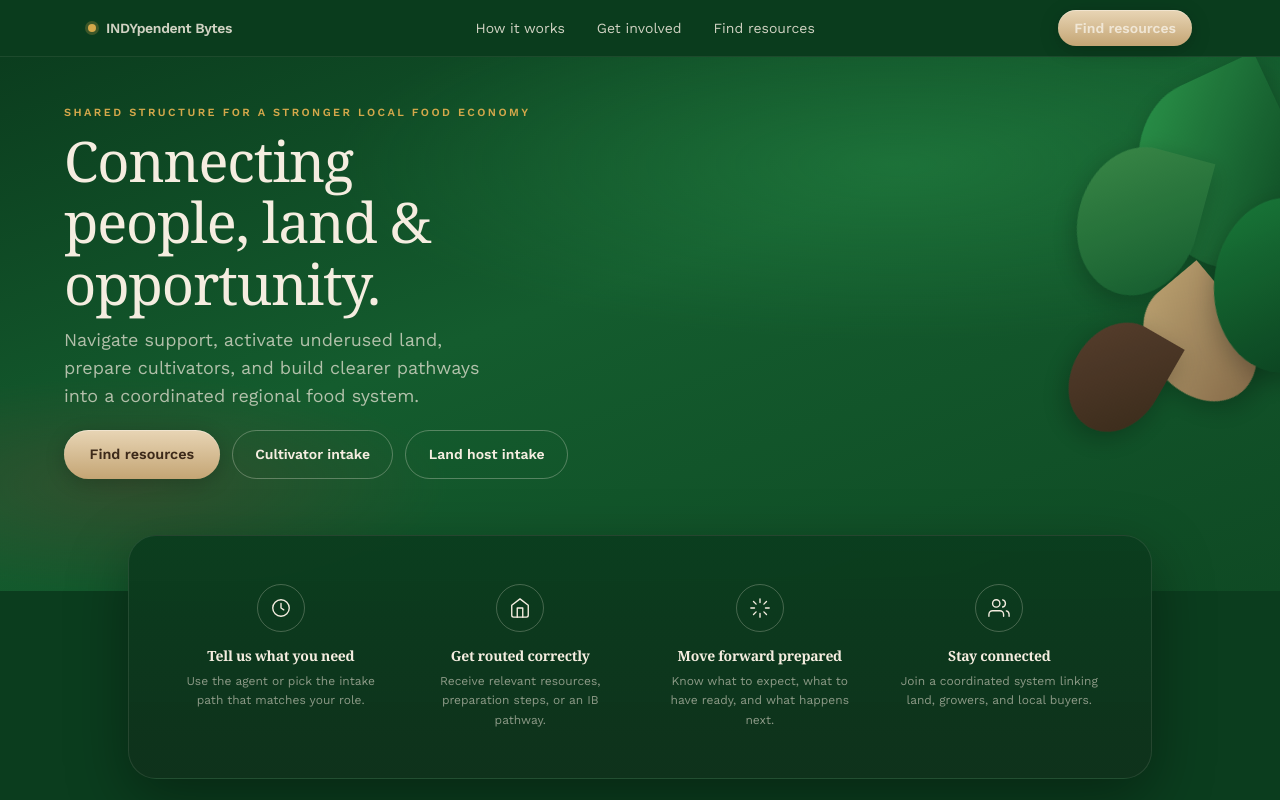
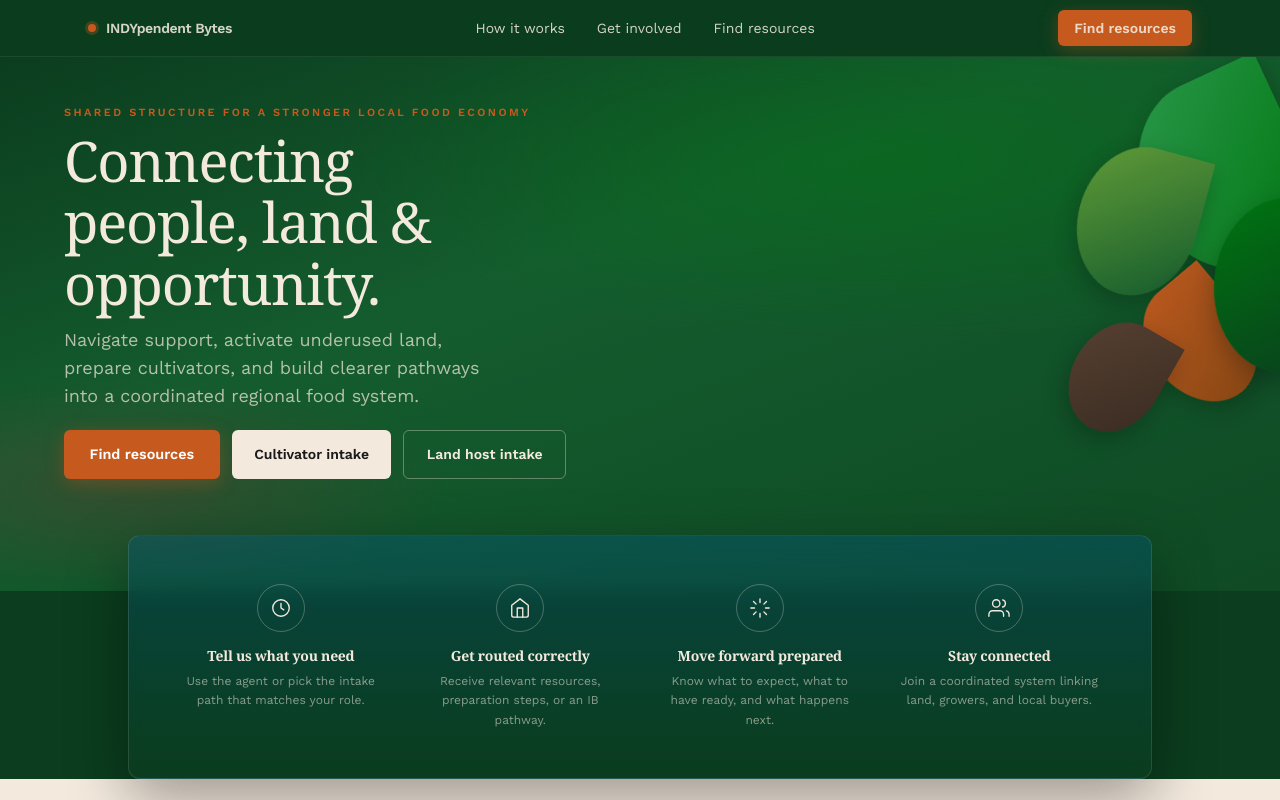
Before and after one commit to indypendentbytes-hub/resource_discovery_agent, a React (Vite) app: page / in a window 1280 px wide. Shown: the top 800 px of the page. Built offline with nearby package versions, Linux system fonts and the light colour scheme; a web font is replaced by a local one.

Commit message:
Weave brand palette: linen, pumpkin orange, denim, soil brown — keep deep green hero

```diff
--- a/src/App.jsx
+++ b/src/App.jsx
@@ -160,7 +160,7 @@ export default function App() {
       {/* Header */}
       <header className="site-header sticky top-0 z-50">
         <div className="mx-auto flex h-14 max-w-6xl items-center justify-between px-6">
-          <a href="#top" className="flex items-center gap-2.5 text-sm font-semibold tracking-tight text-[#F5EDE0]">
+          <a href="#top" className="flex items-center gap-2.5 text-sm font-semibold tracking-tight text-[#F3E9DD]">
             <span className="brand-dot" aria-hidden="true" />
             INDYpendent Bytes
           </a>
@@ -169,13 +169,13 @@ export default function App() {
             <a href="#pathways">Get involved</a>
             <a href="#resource-agent">Find resources</a>
           </nav>
-          <a href="#resource-agent" className="cta-sand !py-2 !px-4 text-xs md:text-sm">
+          <a href="#resource-agent" className="cta-pumpkin !py-2 !px-4 text-xs md:text-sm">
             Find resources
           </a>
         </div>
       </header>
 
-      {/* Hero — compact so CTAs clear the fold */}
+      {/* Hero — deep green kept */}
       <section id="top" className="hero relative px-6 pt-8 pb-24 md:pt-12 md:pb-28">
         <div className="leaf-cluster" aria-hidden="true">
           <div className="leaf leaf-1" />
@@ -187,8 +187,8 @@ export default function App() {
 
         <div className="relative z-10 mx-auto max-w-6xl">
           <div className="max-w-xl">
-            <p className="text-[11px] font-semibold uppercase tracking-[0.22em] text-[#D4A84B]">
-              Shared structure for a stronger local food economy
+            <p className="text-[11px] font-semibold uppercase tracking-[0.22em] text-[#C65A1E]">
+              Shared Structure for a Stronger Local Food Economy
             </p>
             <h1 className="hero-title mt-2 font-display">
               Connecting people, land &amp; opportunity.
@@ -198,14 +198,14 @@ export default function App() {
               and build clearer pathways into a coordinated regional food system.
             </p>
             <div className="mt-5 flex flex-wrap gap-3">
-              <a href="#resource-agent" className="cta-sand">
+              <a href="#resource-agent" className="cta-pumpkin">
                 Find resources
               </a>
               <a
                 href={CULTIVATOR_INTAKE_URL}
                 target="_blank"
                 rel="noopener noreferrer"
-                className="cta-ghost-light"
+                className="cta-linen"
               >
                 Cultivator intake
               </a>
@@ -222,7 +222,7 @@ export default function App() {
         </div>
       </section>
 
-      {/* Feature strip — overlaps hero like the reference */}
+      {/* Feature strip */}
       <section id="how-it-works" className="relative z-20 -mt-14 px-6">
         <div className="feature-strip mx-auto max-w-5xl px-6 py-10 md:px-12 md:py-12">
           <div className="grid gap-8 sm:grid-cols-2 lg:grid-cols-4">
@@ -270,21 +270,21 @@ export default function App() {
             ].map((f) => (
               <div key={f.title} className="text-center">
                 <div className="feature-icon">{f.icon}</div>
-                <h3 className="text-sm font-semibold text-[#F5EDE0]">{f.title}</h3>
-                <p className="mt-1.5 text-xs leading-relaxed text-[#F5EDE0]/55">{f.body}</p>
+                <h3 className="text-sm font-semibold text-[#F3E9DD]">{f.title}</h3>
+                <p className="mt-1.5 text-xs leading-relaxed text-[#F3E9DD]/55">{f.body}</p>
               </div>
             ))}
           </div>
         </div>
       </section>
 
-      {/* Pathways — nature cards */}
-      <section id="pathways" className="px-6 py-20 md:py-28">
+      {/* Pathways on linen ground */}
+      <section id="pathways" className="section-linen px-6 py-20 md:py-28">
         <div className="mx-auto max-w-6xl">
-          <p className="text-center text-[11px] font-semibold uppercase tracking-[0.22em] text-[#D4A84B]">
+          <p className="text-center text-[11px] font-semibold uppercase tracking-[0.22em] text-[#C65A1E]">
             Get involved
           </p>
-          <h2 className="mt-3 text-center text-3xl font-semibold tracking-tight text-[#F5EDE0] md:text-4xl font-display">
+          <h2 className="mt-3 text-center text-3xl font-semibold tracking-tight text-[#1A1A1A] md:text-4xl font-display">
             Three ways to begin.
           </h2>
 
@@ -292,10 +292,10 @@ export default function App() {
             <a href="#resource-agent" className="nature-card card-green">
               <div className="card-icon">🌿</div>
               <h3 className="text-lg font-semibold">Resource Agent</h3>
-              <p className="mt-2 flex-1 text-sm leading-relaxed opacity-80">
+              <p className="mt-2 flex-1 text-sm leading-relaxed opacity-85">
                 Guided pathways to programs, training, funding, land, and business resources.
               </p>
-              <span className="mt-4 text-sm font-semibold opacity-90">Find resources →</span>
+              <span className="mt-4 text-sm font-semibold">Find resources →</span>
             </a>
 
             <a
@@ -306,24 +306,24 @@ export default function App() {
             >
               <div className="card-icon">🌱</div>
               <h3 className="text-lg font-semibold">Become a Cultivator</h3>
-              <p className="mt-2 flex-1 text-sm leading-relaxed opacity-80">
+              <p className="mt-2 flex-1 text-sm leading-relaxed opacity-85">
                 Share experience, goals, land access, and training needs.
               </p>
-              <span className="mt-4 text-sm font-semibold opacity-90">Start intake →</span>
+              <span className="mt-4 text-sm font-semibold">Start intake →</span>
             </a>
 
             <a
               href={LAND_HOST_INTAKE_URL}
               target="_blank"
               rel="noopener noreferrer"
-              className="nature-card card-sand sm:col-span-2 lg:col-span-1"
+              className="nature-card card-pumpkin sm:col-span-2 lg:col-span-1"
             >
               <div className="card-icon">🌾</div>
               <h3 className="text-lg font-semibold">Become a Land Host</h3>
-              <p className="mt-2 flex-1 text-sm leading-relaxed opacity-75">
+              <p className="mt-2 flex-1 text-sm leading-relaxed opacity-90">
                 Share available land, water, access, and interest in supporting production.
               </p>
-              <span className="mt-4 text-sm font-semibold opacity-90">Start intake →</span>
+              <span className="mt-4 text-sm font-semibold">Start intake →</span>
             </a>
           </div>
 
@@ -345,15 +345,15 @@ export default function App() {
               </div>
             </div>
 
-            <div className="nature-card card-soil !min-h-[180px]">
+            <div className="nature-card card-denim !min-h-[180px]">
               <div className="card-icon">🍃</div>
               <h3 className="text-base font-semibold">Community first</h3>
-              <p className="mt-2 text-xs leading-relaxed opacity-75">
+              <p className="mt-2 text-xs leading-relaxed opacity-85">
                 Built for cultivators, hosts, and neighbors — not a marketplace.
               </p>
             </div>
 
-            <div className="nature-card card-cream !min-h-[180px]">
+            <div className="nature-card card-linen !min-h-[180px]">
               <div className="card-icon">⬡</div>
               <h3 className="text-base font-semibold">Clear next steps</h3>
               <p className="mt-2 text-xs leading-relaxed opacity-70">
@@ -367,15 +367,15 @@ export default function App() {
       <RecognitionCard />
 
       {/* Agent */}
-      <section id="resource-agent" className="px-6 py-20 md:py-28">
+      <section id="resource-agent" className="px-6 py-20 md:py-28" style={{ background: "#0B3D1E" }}>
         <div className="mx-auto max-w-6xl">
-          <p className="text-[11px] font-semibold uppercase tracking-[0.22em] text-[#D4A84B]">
+          <p className="text-[11px] font-semibold uppercase tracking-[0.22em] text-[#C65A1E]">
             Find the right next step
           </p>
-          <h2 className="mt-3 max-w-lg text-3xl font-semibold tracking-tight text-[#F5EDE0] md:text-4xl font-display">
+          <h2 className="mt-3 max-w-lg text-3xl font-semibold tracking-tight text-[#F3E9DD] md:text-4xl font-display">
             Resource Discovery Agent
           </h2>
-          <p className="mt-4 max-w-lg text-base leading-relaxed text-[#F5EDE0]/60">
+          <p className="mt-4 max-w-lg text-base leading-relaxed text-[#F3E9DD]/60">
             Share a goal, location, and constraints. The agent organizes relevant
             options and next steps — not a dump of links.
           </p>
@@ -393,12 +393,12 @@ export default function App() {
         </div>
       </section>
 
-      {/* Footer */}
+      {/* Footer — denim */}
       <footer className="site-footer px-6 py-14">
         <div className="mx-auto flex max-w-6xl flex-col gap-10 md:flex-row md:items-start md:justify-between">
           <div>
-            <p className="text-lg font-semibold tracking-tight text-[#F5EDE0]">INDYpendent Bytes</p>
-            <p className="mt-1 text-sm text-[#F5EDE0]/45">
+            <p className="text-lg font-semibold tracking-tight text-[#F3E9DD]">INDYpendent Bytes</p>
+            <p className="mt-1 text-sm text-[#F3E9DD]/45">
               Regional Food Systems Coordination Infrastructure
             </p>
           </div>
@@ -411,7 +411,7 @@ export default function App() {
             <a href={INSTAGRAM_URL} target="_blank" rel="noopener noreferrer">Instagram</a>
           </div>
         </div>
-        <div className="mx-auto mt-12 max-w-6xl border-t border-white/5 pt-6 text-xs text-[#F5EDE0]/30 flex flex-col gap-1 sm:flex-row sm:justify-between">
+        <div className="mx-auto mt-12 max-w-6xl border-t border-white/10 pt-6 text-xs text-[#F3E9DD]/30 flex flex-col gap-1 sm:flex-row sm:justify-between">
           <span>© {new Date().getFullYear()} INDYpendent Bytes</span>
           <span>Built for regional food system coordination</span>
         </div>
--- a/src/components/chat/ChatPanel.jsx
+++ b/src/components/chat/ChatPanel.jsx
@@ -15,16 +15,16 @@ export default function ChatPanel({ messages, onSend, isSearching }) {
   return (
     <section className="agent-chat flex min-w-0 flex-col p-5 md:p-7 lg:p-8">
       <div className="mb-5">
-        <p className="text-[11px] font-semibold uppercase tracking-[0.18em] text-[#D4A84B]">
+        <p className="text-[11px] font-semibold uppercase tracking-[0.18em] text-[#C65A1E]">
           Guided navigation
         </p>
-        <h3 className="mt-1.5 text-xl font-semibold tracking-tight text-[#F5EDE0] md:text-2xl font-display">
+        <h3 className="mt-1.5 text-xl font-semibold tracking-tight text-[#F3E9DD] md:text-2xl font-display">
           What are you trying to accomplish?
         </h3>
       </div>
 
       <div
-        className="flex min-h-[240px] flex-1 flex-col gap-3 overflow-y-auto rounded-2xl bg-black/15 p-4"
+        className="flex min-h-[240px] flex-1 flex-col gap-3 overflow-y-auto rounded-lg bg-black/15 p-4"
         aria-live="polite"
       >
         {messages.map((message, index) => (
--- a/src/components/resource/ResourceCard.jsx
+++ b/src/components/resource/ResourceCard.jsx
@@ -1,11 +1,11 @@
 export default function ResourceCard({ title, details }) {
   return (
     <div className="p-4">
-      <h3 className="text-sm font-semibold text-[#F5EDE0] leading-snug">{title}</h3>
+      <h3 className="text-sm font-semibold text-[#F3E9DD] leading-snug">{title}</h3>
       {details && (
-        <p className="mt-1.5 text-xs leading-relaxed text-[#F5EDE0]/55">{details}</p>
+        <p className="mt-1.5 text-xs leading-relaxed text-[#F3E9DD]/55">{details}</p>
       )}
-      <span className="mt-3 inline-flex items-center gap-1 text-xs font-semibold text-[#D4A84B]">
+      <span className="mt-3 inline-flex items-center gap-1 text-xs font-semibold text-[#C65A1E]">
         Continue <span aria-hidden="true">→</span>
       </span>
     </div>
--- a/src/index.css
+++ b/src/index.css
@@ -14,18 +14,29 @@
   size-adjust: 108%;
 }
 
+/*
+  Brand palette (v3) + soil brown
+  Green #00780F · Denim #005588 · Linen #F3E9DD · Pumpkin #C65A1E
+  Cream #F9F4CB · Border #D4CFC6 · Soil #5C4033 · Forest deep for hero
+*/
 :root {
+  --brand-green: #00780F;
+  --brand-green-dark: #00660D;
+  --brand-green-bright: #2D9B4E;
+  --denim: #005588;
+  --denim-dark: #003D66;
+  --linen: #F3E9DD;
+  --cream: #F9F4CB;
+  --pumpkin: #C65A1E;
+  --pumpkin-light: #E07A3A;
+  --soil: #5C4033;
+  --soil-dark: #3D2A22;
+  --soil-light: #8B6B4A;
+  --border: #D4CFC6;
+  --muted: #E6E1D8;
+  --near-black: #1A1A1A;
   --forest: #0B3D1E;
   --forest-mid: #145C2E;
-  --leaf: #1A7A3A;
-  --leaf-bright: #2D9B4E;
-  --moss: #3D6B4F;
-  --soil: #5C3D2E;
-  --soil-light: #8B6B4A;
-  --sand: #C4A574;
-  --cream: #F5EDE0;
-  --cream-soft: #FAF6F0;
-  --gold: #D4A84B;
 
   --font-sans: "Work Sans", "Work Sans Fallback", system-ui, sans-serif;
   --font-display: "BioRhyme", "BioRhyme Fallback", Georgia, serif;
@@ -43,7 +54,7 @@ body {
   min-height: 100vh;
   font-family: var(--font-sans);
   background: var(--forest);
-  color: var(--cream);
+  color: var(--linen);
   -webkit-font-smoothing: antialiased;
 }
 
@@ -55,14 +66,14 @@ h1, h2, h3,
 
 /* ---- Header ---- */
 .site-header {
-  background: rgba(11, 61, 30, 0.75);
+  background: rgba(11, 61, 30, 0.82);
   backdrop-filter: blur(16px);
   -webkit-backdrop-filter: blur(16px);
-  border-bottom: 1px solid rgba(245, 237, 224, 0.08);
+  border-bottom: 1px solid rgba(243, 233, 221, 0.08);
 }
 
 .site-header a {
-  color: rgba(245, 237, 224, 0.85);
+  color: rgba(243, 233, 221, 0.88);
   transition: color 150ms ease;
 }
 
@@ -74,60 +85,83 @@ h1, h2, h3,
   width: 8px;
   height: 8px;
   border-radius: 50%;
-  background: var(--gold);
-  box-shadow: 0 0 0 3px rgba(212, 168, 75, 0.25);
+  background: var(--pumpkin);
+  box-shadow: 0 0 0 3px rgba(198, 90, 30, 0.28);
 }
 
-/* ---- Hero ---- */
+/* ---- Hero (deep green kept) ---- */
 .hero {
   position: relative;
   overflow: hidden;
   background:
-    radial-gradient(ellipse 80% 60% at 70% 20%, rgba(45, 155, 78, 0.35) 0%, transparent 55%),
-    radial-gradient(ellipse 50% 40% at 10% 80%, rgba(92, 61, 46, 0.4) 0%, transparent 50%),
-    linear-gradient(160deg, #0B3D1E 0%, #145C2E 45%, #0F4A24 100%);
+    radial-gradient(ellipse 80% 60% at 70% 20%, rgba(0, 120, 15, 0.4) 0%, transparent 55%),
+    radial-gradient(ellipse 50% 40% at 10% 80%, rgba(92, 64, 51, 0.45) 0%, transparent 50%),
+    linear-gradient(160deg, #0B3D1E 0%, #145C2E 40%, #0F4A24 100%);
 }
 
 .hero-title {
   font-size: clamp(2.15rem, 5vw, 3.5rem);
   line-height: 1.1;
-  color: var(--cream);
+  color: var(--linen);
   max-width: 13ch;
 }
 
 .hero-sub {
-  color: rgba(245, 237, 224, 0.7);
+  color: rgba(243, 233, 221, 0.72);
   max-width: 38ch;
 }
 
-.cta-sand {
+/* Pumpkin primary CTA */
+.cta-pumpkin {
   display: inline-flex;
   align-items: center;
   gap: 0.5rem;
   padding: 0.85rem 1.6rem;
-  border-radius: 999px;
-  background: linear-gradient(180deg, #E8D5B5 0%, #C4A574 100%);
-  color: #3D2A1A;
+  border-radius: 6px;
+  background: var(--pumpkin);
+  color: #fff;
   font-weight: 600;
   font-size: 0.9rem;
   text-decoration: none;
-  box-shadow: 0 4px 20px rgba(0, 0, 0, 0.2), inset 0 1px 0 rgba(255, 255, 255, 0.35);
-  transition: transform 160ms ease, box-shadow 160ms ease;
+  box-shadow: 0 4px 18px rgba(198, 90, 30, 0.35);
+  transition: transform 160ms ease, background 160ms ease, box-shadow 160ms ease;
 }
 
-.cta-sand:hover {
+.cta-pumpkin:hover {
+  background: var(--pumpkin-light);
   transform: translateY(-2px);
-  box-shadow: 0 8px 28px rgba(0, 0, 0, 0.28), inset 0 1px 0 rgba(255, 255, 255, 0.35);
+  box-shadow: 0 8px 24px rgba(198, 90, 30, 0.4);
 }
 
+/* Linen secondary CTA */
+.cta-linen {
+  display: inline-flex;
+  align-items: center;
+  gap: 0.4rem;
+  padding: 0.8rem 1.4rem;
+  border-radius: 6px;
+  background: var(--linen);
+  color: var(--near-black);
+  font-weight: 600;
+  font-size: 0.875rem;
+  text-decoration: none;
+  transition: background 150ms ease, transform 150ms ease;
+}
+
+.cta-linen:hover {
+  background: var(--cream);
+  transform: translateY(-1px);
+}
+
+/* Ghost on dark */
 .cta-ghost-light {
   display: inline-flex;
   align-items: center;
   gap: 0.4rem;
   padding: 0.8rem 1.4rem;
-  border-radius: 999px;
-  border: 1.5px solid rgba(245, 237, 224, 0.3);
-  color: var(--cream);
+  border-radius: 6px;
+  border: 1.5px solid rgba(243, 233, 221, 0.35);
+  color: var(--linen);
   font-weight: 600;
   font-size: 0.875rem;
   text-decoration: none;
@@ -135,11 +169,11 @@ h1, h2, h3,
 }
 
 .cta-ghost-light:hover {
-  border-color: rgba(245, 237, 224, 0.6);
-  background: rgba(245, 237, 224, 0.08);
+  border-color: rgba(243, 233, 221, 0.65);
+  background: rgba(243, 233, 221, 0.08);
 }
 
-/* Leaf decorations */
+/* Leaves */
 .leaf-cluster {
   position: absolute;
   right: -5%;
@@ -159,37 +193,32 @@ h1, h2, h3,
 
 .leaf-1 {
   width: 160px; height: 195px;
-  background: linear-gradient(135deg, #2D9B4E, #0B3D1E);
+  background: linear-gradient(135deg, #2D9B4E, #00780F);
   right: 8%; top: 4%;
-  transform: rotate(-25deg);
   animation: leafFloat 7s ease-in-out infinite;
 }
 .leaf-2 {
   width: 120px; height: 150px;
-  background: linear-gradient(145deg, #3D8B4A, #145C2E);
+  background: linear-gradient(145deg, #689F38, #145C2E);
   right: 28%; top: 18%;
-  transform: rotate(15deg);
   animation: leafFloat 8s ease-in-out 0.5s infinite reverse;
 }
 .leaf-3 {
   width: 100px; height: 130px;
-  background: linear-gradient(160deg, #C4A574, #8B6B4A);
+  background: linear-gradient(160deg, #C65A1E, #8B4513);
   right: 18%; top: 42%;
-  transform: rotate(-40deg);
   animation: leafFloat 6.5s ease-in-out 1s infinite;
 }
 .leaf-4 {
   width: 90px; height: 115px;
-  background: linear-gradient(130deg, #5C3D2E, #3D2A1A);
+  background: linear-gradient(130deg, #5C4033, #3D2A22);
   right: 35%; top: 50%;
-  transform: rotate(30deg);
   animation: leafFloat 7.5s ease-in-out 0.3s infinite reverse;
 }
 .leaf-5 {
   width: 140px; height: 175px;
-  background: linear-gradient(150deg, #1A7A3A, #0B3D1E);
+  background: linear-gradient(150deg, #00780F, #0B3D1E);
   right: -2%; top: 28%;
-  transform: rotate(5deg);
   animation: leafFloat 9s ease-in-out 0.8s infinite;
 }
 
@@ -204,11 +233,11 @@ h1, h2, h3,
 .leaf-4 { --rot: 30deg; }
 .leaf-5 { --rot: 5deg; }
 
-/* ---- Feature strip ---- */
+/* ---- Feature strip: denim-tinted dark panel ---- */
 .feature-strip {
-  background: linear-gradient(180deg, rgba(11, 61, 30, 0.95), rgba(15, 50, 28, 0.98));
-  border: 1px solid rgba(245, 237, 224, 0.1);
-  border-radius: 1.75rem;
+  background: linear-gradient(180deg, rgba(0, 85, 136, 0.35), rgba(11, 61, 30, 0.95));
+  border: 1px solid rgba(243, 233, 221, 0.12);
+  border-radius: 12px;
   box-shadow: 0 20px 60px rgba(0, 0, 0, 0.35);
   backdrop-filter: blur(8px);
 }
@@ -217,19 +246,19 @@ h1, h2, h3,
   width: 48px;
   height: 48px;
   border-radius: 50%;
-  border: 1.5px solid rgba(245, 237, 224, 0.25);
+  border: 1.5px solid rgba(243, 233, 221, 0.28);
   display: flex;
   align-items: center;
   justify-content: center;
-  color: var(--cream);
+  color: var(--linen);
   margin: 0 auto 0.85rem;
 }
 
-/* ---- Soft rounded cards ---- */
+/* ---- Pathway / nature cards ---- */
 .nature-card {
-  border-radius: 1.5rem;
+  border-radius: 8px;
   padding: 1.75rem 1.5rem;
-  box-shadow: 0 10px 30px rgba(0, 0, 0, 0.2);
+  box-shadow: 0 10px 30px rgba(0, 0, 0, 0.18);
   transition: transform 180ms ease, box-shadow 180ms ease;
   text-decoration: none;
   display: flex;
@@ -239,27 +268,33 @@ h1, h2, h3,
 
 .nature-card:hover {
   transform: translateY(-4px);
-  box-shadow: 0 16px 40px rgba(0, 0, 0, 0.28);
+  box-shadow: 0 16px 40px rgba(0, 0, 0, 0.26);
 }
 
 .card-green {
-  background: linear-gradient(160deg, #2D9B4E 0%, #145C2E 100%);
+  background: linear-gradient(160deg, #2D9B4E 0%, #00780F 100%);
   color: #fff;
 }
 
 .card-soil {
-  background: linear-gradient(160deg, #6B4A35 0%, #3D2A1A 100%);
+  background: linear-gradient(160deg, #6B4A35 0%, #5C4033 55%, #3D2A22 100%);
   color: #fff;
 }
 
-.card-sand {
-  background: linear-gradient(160deg, #E8D5B5 0%, #C4A574 100%);
-  color: #3D2A1A;
+.card-pumpkin {
+  background: linear-gradient(160deg, #E07A3A 0%, #C65A1E 100%);
+  color: #fff;
 }
 
-.card-cream {
-  background: linear-gradient(160deg, #FAF6F0 0%, #EDE4D4 100%);
-  color: #1A1A1A;
+.card-linen {
+  background: linear-gradient(160deg, #F9F4CB 0%, #F3E9DD 100%);
+  color: var(--near-black);
+  border: 1px solid var(--border);
+}
+
+.card-denim {
+  background: linear-gradient(160deg, #006BA3 0%, #005588 100%);
+  color: #fff;
 }
 
 .card-icon {
@@ -273,61 +308,79 @@ h1, h2, h3,
   font-size: 1.4rem;
 }
 
-.card-green .card-icon { background: rgba(255,255,255,0.2); }
-.card-soil .card-icon { background: rgba(255,255,255,0.15); }
-.card-sand .card-icon { background: rgba(61,42,26,0.12); }
-.card-cream .card-icon { background: rgba(0,120,15,0.1); }
+.card-green .card-icon,
+.card-soil .card-icon,
+.card-pumpkin .card-icon,
+.card-denim .card-icon {
+  background: rgba(255, 255, 255, 0.18);
+}
+
+.card-linen .card-icon {
+  background: rgba(0, 120, 15, 0.12);
+}
+
+/* Linen section backgrounds */
+.section-linen {
+  background: var(--linen);
+  color: var(--near-black);
+}
+
+.section-cream {
+  background: var(--cream);
+  color: var(--near-black);
+}
 
 /* ---- Agent surface ---- */
 .agent-shell {
-  border-radius: 1.5rem;
+  border-radius: 8px;
   overflow: hidden;
-  background: rgba(11, 61, 30, 0.5);
-  border: 1px solid rgba(245, 237, 224, 0.12);
+  background: rgba(11, 61, 30, 0.55);
+  border: 1px solid rgba(243, 233, 221, 0.12);
   box-shadow: 0 20px 50px rgba(0, 0, 0, 0.3);
 }
 
 .agent-chat {
-  background: rgba(15, 50, 28, 0.6);
+  background: rgba(15, 50, 28, 0.55);
 }
 
 .agent-resources {
-  background: rgba(11, 61, 30, 0.7);
-  border-left: 1px solid rgba(245, 237, 224, 0.08);
+  background: rgba(0, 85, 136, 0.2);
+  border-left: 1px solid rgba(243, 233, 221, 0.08);
 }
 
 .agent-input {
-  border-radius: 999px;
-  border: 1.5px solid rgba(245, 237, 224, 0.2);
-  background: rgba(245, 237, 224, 0.08);
-  color: var(--cream);
+  border-radius: 4px;
+  border: 1.5px solid rgba(243, 233, 221, 0.2);
+  background: var(--cream);
+  color: var(--near-black);
   padding: 0.9rem 1.25rem;
   font-size: 0.9rem;
   outline: none;
-  transition: border-color 150ms ease, background 150ms ease;
+  transition: border-color 150ms ease, box-shadow 150ms ease;
 }
 
 .agent-input::placeholder {
-  color: rgba(245, 237, 224, 0.4);
+  color: rgba(26, 26, 26, 0.4);
 }
 
 .agent-input:focus {
-  border-color: var(--sand);
-  background: rgba(245, 237, 224, 0.12);
+  border-color: var(--brand-green);
+  box-shadow: 0 0 0 3px rgba(0, 120, 15, 0.2);
 }
 
 .agent-submit {
-  border-radius: 999px;
-  background: linear-gradient(180deg, #E8D5B5, #C4A574);
-  color: #3D2A1A;
+  border-radius: 6px;
+  background: var(--brand-green);
+  color: #fff;
   font-weight: 600;
   padding: 0.9rem 1.5rem;
   border: none;
   cursor: pointer;
-  transition: transform 150ms ease, opacity 150ms ease;
+  transition: background 150ms ease, transform 150ms ease, opacity 150ms ease;
 }
 
 .agent-submit:hover:not(:disabled) {
+  background: var(--brand-green-dark);
   transform: translateY(-1px);
 }
 
@@ -337,48 +390,48 @@ h1, h2, h3,
 }
 
 .bubble-user {
-  background: linear-gradient(180deg, #E8D5B5, #C4A574);
-  color: #3D2A1A;
-  border-radius: 1.25rem 1.25rem 0.35rem 1.25rem;
+  background: var(--pumpkin);
+  color: #fff;
+  border-radius: 12px 12px 4px 12px;
 }
 
 .bubble-agent {
-  background: rgba(245, 237, 224, 0.1);
-  border: 1px solid rgba(245, 237, 224, 0.12);
-  color: var(--cream);
-  border-radius: 1.25rem 1.25rem 1.25rem 0.35rem;
+  background: var(--linen);
+  color: var(--near-black);
+  border-radius: 12px 12px 12px 4px;
 }
 
 .resource-item {
-  border-radius: 1rem;
-  background: rgba(245, 237, 224, 0.08);
-  border: 1px solid rgba(245, 237, 224, 0.1);
+  border-radius: 4px;
+  background: rgba(243, 233, 221, 0.1);
+  border: 1px solid rgba(243, 233, 221, 0.12);
   transition: background 150ms ease, border-color 150ms ease;
 }
 
 .resource-item:hover {
-  background: rgba(245, 237, 224, 0.14);
-  border-color: rgba(212, 168, 75, 0.4);
+  background: rgba(243, 233, 221, 0.16);
+  border-color: rgba(198, 90, 30, 0.45);
 }
 
+/* Footer — denim */
 .site-footer {
-  background: #061F10;
-  border-top: 1px solid rgba(245, 237, 224, 0.06);
+  background: var(--denim-dark);
+  border-top: 1px solid rgba(243, 233, 221, 0.08);
 }
 
 .site-footer a {
-  color: rgba(245, 237, 224, 0.55);
+  color: rgba(243, 233, 221, 0.6);
   transition: color 150ms ease;
 }
 
 .site-footer a:hover {
-  color: var(--cream);
+  color: var(--linen);
 }
 
 button:focus-visible,
 a:focus-visible,
 input:focus-visible {
-  outline: 2px solid var(--gold);
+  outline: 2px solid var(--pumpkin);
   outline-offset: 3px;
 }
 
```
Also changed, not shown: src/components/RecognitionCard.jsx (+10 -6 lines), src/components/resource/ResourcePanel.jsx (+8 -8 lines).
